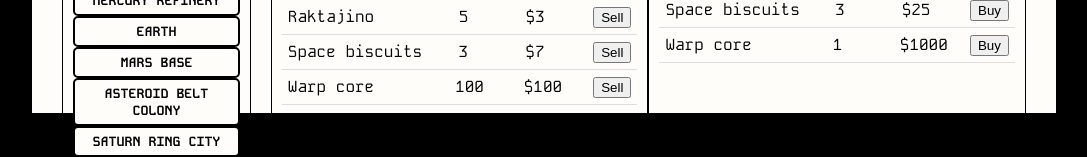
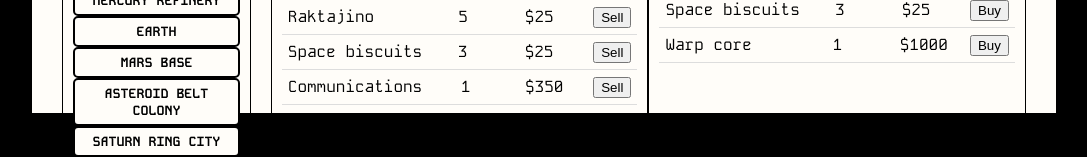
Before and after one commit to AmonMcDuul/space-trader, an Angular app: page /game in a window 1280 px wide. Shown: the part 647-804 px from the top of the page, without its empty margins (96-1183 px from the left). Built offline with nearby package versions, Linux system fonts and the light colour scheme.

Commit message:
gh pages

```diff
--- a/angular.json
+++ b/angular.json
@@ -17,7 +17,7 @@
         "build": {
           "builder": "@angular-devkit/build-angular:application",
           "options": {
-            "outputPath": "dist/space-trader",
+            "outputPath": "docs",
             "index": "src/index.html",
             "browser": "src/main.ts",
             "polyfills": [
@@ -99,6 +99,9 @@
             ],
             "scripts": []
           }
+        },
+        "deploy": {
+          "builder": "angular-cli-ghpages:deploy"
         }
       }
     }
--- a/package.json
+++ b/package.json
@@ -33,6 +33,7 @@
     "@types/express": "^4.17.17",
     "@types/jasmine": "~5.1.0",
     "@types/node": "^18.18.0",
+    "angular-cli-ghpages": "^2.0.0-beta.2",
     "jasmine-core": "~5.1.0",
     "karma": "~6.4.0",
     "karma-chrome-launcher": "~3.2.0",
--- a/src/app/seeder/seed.ts
+++ b/src/app/seeder/seed.ts
@@ -30,9 +30,9 @@ export const seed = {
         // new Location('Uranus defense perimeter')
     ],
     inventory: [
-        new InventoryItem('Raktajino', 3, 5),
-        new InventoryItem('Space biscuits', 7, 3),
-        new InventoryItem('Warp core', 100, 100),
+        new InventoryItem('Raktajino', 25, 5),
+        new InventoryItem('Space biscuits', 25, 3),
+        new InventoryItem('Communications', 350, 1),
     ],
     marketItems: [
         new MarketItem('Raktajino', 25, 5),
```
Also changed, not shown: 1 other file (tests, documents, lock files or other folders).
